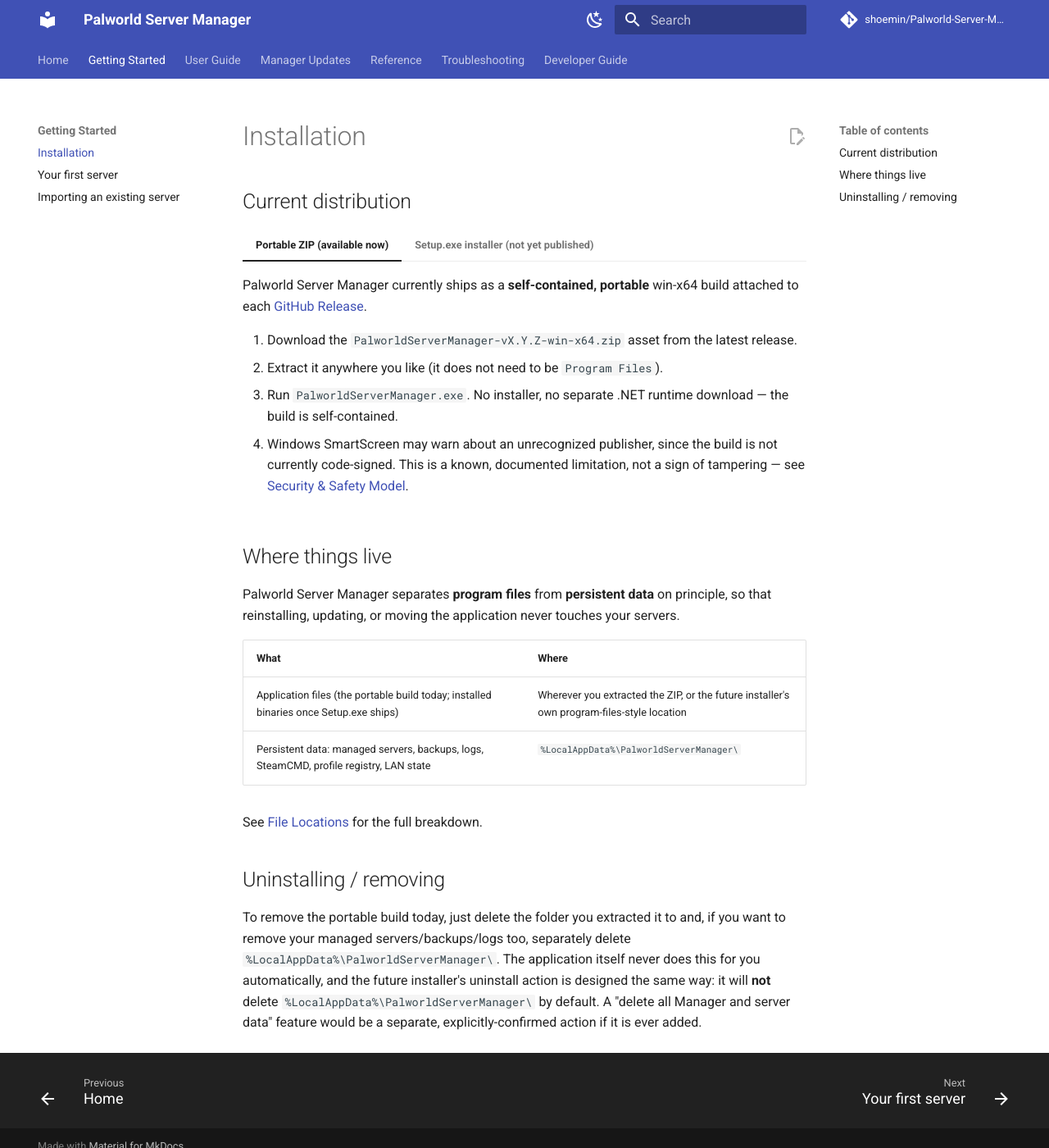
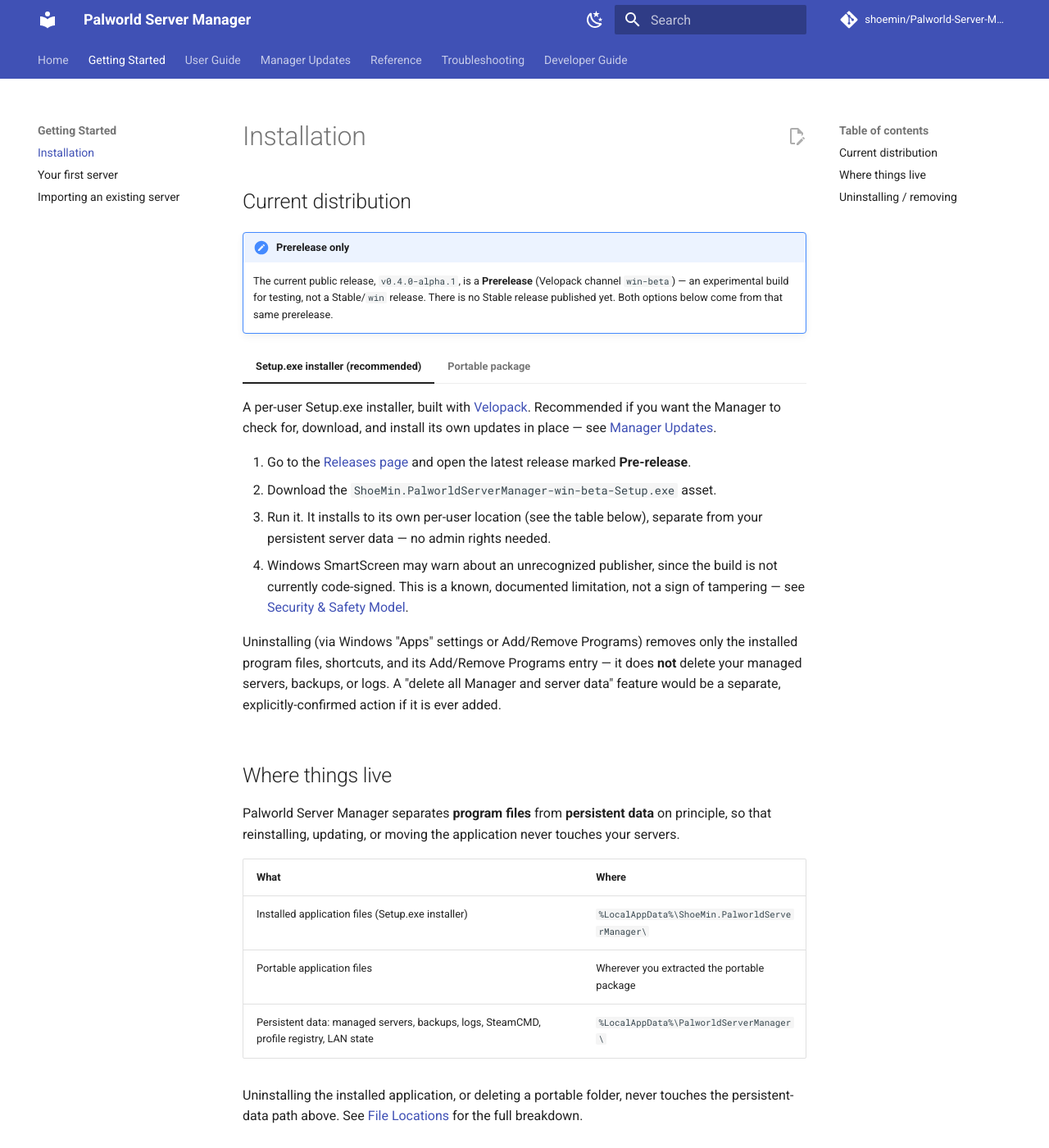
Before and after one commit to shoemin/Palworld-Server-Manager, an MkDocs documentation site: the page built from docs/getting-started/installation.md, in a window 1280 px wide and 1400 px high. Shown: the whole window at 82% size. Built offline with MkDocs 1.6.1 and Material for MkDocs 9.7.7, drawn with Linux system fonts in a browser that asks for light colours; comment, search, counter and statistics services are not loaded; some of the changed text lies outside the part shown.

Commit message:
Update user docs for published prerelease installer (#11)
Updates user-facing documentation after the first real public Velopack prerelease went live.

- documents v0.4.0-alpha.1 as a published experimental Prerelease / win-beta release;
- documents the real Setup.exe and Portable.zip distributions;
- explains that Installed mode supports in-app updating while Portable does not;
- preserves the distinction that no Stable / win release exists yet;
- records the alpha.1 installed-mode and real Palworld lifecycle field-test coverage without falsely claiming alpha.1 -> alpha.2 self-update validation is complete;
- corrects the linked file-location documentation to match the now-published installer;
- closes #10.

Review hardening:

@chatgpt-codex-connector[bot] identified that the initial documentation incorrectly described a Stable-channel check with no published win feed as a clean "up to date" result. Pinned Velopack 1.2.0 instead throws because no feed exists, and the Manager surfaces that as a failed update check. The docs were corrected accordingly.

@chatgpt-codex-connector[bot] also identified that docs/reference/file-locations.md still described Setup.exe as unreleased, creating a direct contradiction with the corrected Installation page. That linked page was corrected before merge.

The original four-page stale-release documentation finding was also found by @chatgpt-codex-connector[bot] during PR #9 review and tracked as issue #10.

Final Codex review of 4ef758179c reported no major issues.

Co-Authored-By: Claude Sonnet 5 <noreply@anthropic.com>

```diff
--- a/docs/getting-started/installation.md
+++ b/docs/getting-started/installation.md
@@ -2,20 +2,29 @@
 
 ## Current distribution
 
-=== "Portable ZIP (available now)"
+!!! note "Prerelease only"
+    The current public release, `v0.4.0-alpha.1`, is a **Prerelease** (Velopack channel `win-beta`) — an experimental build for testing, not a Stable/`win` release. There is no Stable release published yet. Both options below come from that same prerelease.
 
-    Palworld Server Manager currently ships as a **self-contained, portable** win-x64 build attached to each [GitHub Release](https://github.com/shoemin/Palworld-Server-Manager/releases).
+=== "Setup.exe installer (recommended)"
 
-    1. Download the `PalworldServerManager-vX.Y.Z-win-x64.zip` asset from the latest release.
-    2. Extract it anywhere you like (it does not need to be `Program Files`).
-    3. Run `PalworldServerManager.exe`. No installer, no separate .NET runtime download — the build is self-contained.
+    A per-user Setup.exe installer, built with [Velopack](https://velopack.io). Recommended if you want the Manager to check for, download, and install its own updates in place — see [Manager Updates](../manager-updates/index.md).
+
+    1. Go to the [Releases page](https://github.com/shoemin/Palworld-Server-Manager/releases) and open the latest release marked **Pre-release**.
+    2. Download the `ShoeMin.PalworldServerManager-win-beta-Setup.exe` asset.
+    3. Run it. It installs to its own per-user location (see the table below), separate from your persistent server data — no admin rights needed.
     4. Windows SmartScreen may warn about an unrecognized publisher, since the build is not currently code-signed. This is a known, documented limitation, not a sign of tampering — see [Security & Safety Model](../reference/security-model.md).
 
-=== "Setup.exe installer (not yet published)"
+    Uninstalling (via Windows "Apps" settings or Add/Remove Programs) removes only the installed program files, shortcuts, and its Add/Remove Programs entry — it does **not** delete your managed servers, backups, or logs. A "delete all Manager and server data" feature would be a separate, explicitly-confirmed action if it is ever added.
 
-    A per-user Setup.exe installer, built with [Velopack](https://velopack.io), is implemented and has been verified with a real local install/uninstall cycle: it installs to its own `%LocalAppData%\ShoeMin.PalworldServerManager\` location, separate from the persistent data directory below, and uninstalling removes only that program-files-style directory, shortcuts, and its Add/Remove Programs entry — never your servers, backups, or logs.
+=== "Portable package"
 
-    The GitHub Actions release pipeline that builds and publishes it is also implemented and locally verified, but **no release has been published through it yet** — check the [Releases page](https://github.com/shoemin/Palworld-Server-Manager/releases) for the current state. Once a `Setup.exe` is published, download and run it like any other Windows installer; **Check for Updates** (Help menu) will then be able to find subsequent releases on the matching [update channel](../manager-updates/update-channels.md). This page will be updated once that first release exists.
+    A self-contained, portable win-x64 build with no installer and no separate .NET runtime download. Use this if you'd rather run the Manager from a folder of your choice without installing anything — but note that Portable mode **cannot self-update**; you'll need to manually download each new version.
+
+    1. Go to the [Releases page](https://github.com/shoemin/Palworld-Server-Manager/releases) and open the latest release marked **Pre-release**.
+    2. Download the `ShoeMin.PalworldServerManager-win-beta-Portable.zip` asset.
+    3. Extract it anywhere you like (it does not need to be `Program Files`).
+    4. Run `PalworldServerManager.exe` from the extracted folder.
+    5. Windows SmartScreen may warn about an unrecognized publisher, since the build is not currently code-signed. This is a known, documented limitation, not a sign of tampering — see [Security & Safety Model](../reference/security-model.md).
 
 ## Where things live
 
@@ -23,11 +32,16 @@ Palworld Server Manager separates **program files** from **persistent data** on
 
 | What | Where |
 |---|---|
-| Application files (the portable build today; installed binaries once Setup.exe ships) | Wherever you extracted the ZIP, or the future installer's own program-files-style location |
+| Installed application files (Setup.exe installer) | `%LocalAppData%\ShoeMin.PalworldServerManager\` |
+| Portable application files | Wherever you extracted the portable package |
 | Persistent data: managed servers, backups, logs, SteamCMD, profile registry, LAN state | `%LocalAppData%\PalworldServerManager\` |
 
-See [File Locations](../reference/file-locations.md) for the full breakdown.
+Uninstalling the installed application, or deleting a portable folder, never touches the persistent-data path above. See [File Locations](../reference/file-locations.md) for the full breakdown.
 
 ## Uninstalling / removing
 
-To remove the portable build today, just delete the folder you extracted it to and, if you want to remove your managed servers/backups/logs too, separately delete `%LocalAppData%\PalworldServerManager\`. The application itself never does this for you automatically, and the future installer's uninstall action is designed the same way: it will **not** delete `%LocalAppData%\PalworldServerManager\` by default. A "delete all Manager and server data" feature would be a separate, explicitly-confirmed action if it is ever added.
+**Installed (Setup.exe):** uninstall like any other Windows application (Windows "Apps" settings or Add/Remove Programs). This removes the program files, shortcuts, and Add/Remove Programs entry only — it does **not** touch `%LocalAppData%\PalworldServerManager\`.
+
+**Portable:** just delete the folder you extracted it to.
+
+Either way, if you also want to remove your managed servers/backups/logs, separately delete `%LocalAppData%\PalworldServerManager\` — the application never does this for you automatically. A "delete all Manager and server data" feature would be a separate, explicitly-confirmed action if it is ever added.
--- a/docs/manager-updates/index.md
+++ b/docs/manager-updates/index.md
@@ -1,7 +1,7 @@
 # Manager Updates
 
-!!! warning "Development status: implemented, not yet field-tested against a real release"
-    Palworld Server Manager can **check for**, **download**, and **install** its own updates from a genuine Setup.exe install, using [Velopack](https://velopack.io) — including restarting itself while a Palworld server keeps running. The GitHub Actions release pipeline that packages and publishes both the `win` (Stable) and `win-beta` (Prerelease) channels is also implemented and locally verified end-to-end. What's still missing is an actual published release: **no Setup.exe has been published yet**, so the real "old Manager → new Manager, real Palworld server never interrupted" scenario has not been field-tested against a real update. Nothing on this page is available to current portable-ZIP users.
+!!! warning "Field status: installed-mode baseline verified; live self-update still pending"
+    Palworld Server Manager can **check for**, **download**, and **install** its own updates from a genuine Setup.exe install, using [Velopack](https://velopack.io) — including restarting itself while a Palworld server keeps running. `v0.4.0-alpha.1` is a real published Prerelease (`win-beta` channel) with a working Setup.exe, and a real installed-mode field test against that public build has verified: installation, Installed execution mode, persistent profile/data preservation across install, correct Prerelease/`win-beta` channel selection, update checks against the live public feed, real Palworld start/monitoring, Manager restart while Palworld keeps running with correct process reattachment, graceful REST save/shutdown, and detection of an externally terminated/crashed Palworld process. **What's still pending** is the actual release-to-release scenario — checking, downloading, and installing a real update from a running `v0.4.0-alpha.1` to a newer published release while a real Palworld server stays running throughout — which requires a second published release and hasn't happened yet. Nothing on this page is available to Portable-mode users; see [Installation](../getting-started/installation.md).
 
 ## What exists today
 
@@ -22,8 +22,8 @@ Whether updating is possible at all depends on how this copy of the Manager is r
 | Mode | Meaning | Can check/download/install? |
 |---|---|---|
 | **Installed** | Installed via a genuine Velopack Setup.exe | Yes |
-| **Portable** | A Velopack-managed portable package (not yet published) | No — would overwrite its own running executable |
-| **Development** | A developer build (`bin\Debug`, `bin\Release`) or the current plain portable ZIP release | No |
+| **Portable** | The published portable package, run directly from an extracted folder | No — would overwrite its own running executable; download a newer portable package manually instead |
+| **Development** | A developer build (`bin\Debug`, `bin\Release`) | No |
 
 Portable and Development copies show a plain-language explanation in the Updates window instead of a working Check button, and point to the GitHub Releases page for a manual download.
 
--- a/docs/manager-updates/update-channels.md
+++ b/docs/manager-updates/update-channels.md
@@ -13,8 +13,8 @@ Each channel maps to a distinct Velopack release channel packaged and published
 
 The very first time the Manager runs with no saved channel preference, it defaults to whichever channel **the installed package itself was actually built for** — installing a `v0.4.0-alpha.1` build (packaged for `win-beta`) starts you on Prerelease, not Stable, so you naturally keep receiving subsequent alpha/beta updates without having to find and flip a setting first. Once you ever explicitly choose a channel in the Updates window, that choice is remembered and always wins from then on, regardless of which package you originally installed.
 
-!!! note "No release published through this pipeline yet"
-    Packaging both channels is implemented and locally verified, but no release has actually been published yet — see [Manager Updates](index.md). Selecting either channel today will simply find no available update until a matching release exists.
+!!! note "Current release state"
+    `v0.4.0-alpha.1` was the first published release through this pipeline — a Prerelease on the `win-beta` channel. There is no Stable/`win` release published yet. If you're running `v0.4.0-alpha.1` (or any prerelease) and switch to the Stable channel, **Check for Updates** currently reports an error rather than a clean "up to date" result — with zero releases published on a channel, there's no release feed at all for the Manager to query, and that's surfaced the same way a network/GitHub failure would be (see [Checking for updates](checking-for-updates.md)). That error is expected given the current release state (no Stable release exists yet), not a sign anything is actually broken. See [Manager Updates](index.md) for what's field-tested so far.
 
 ## Switching channels
 
--- a/docs/troubleshooting/index.md
+++ b/docs/troubleshooting/index.md
@@ -34,9 +34,11 @@
 
 ## Manager updates
 
-**Check for Updates is grayed out / says self-update is disabled.** Update checking only works from a genuine Setup.exe install. A developer build or the current portable ZIP will say so explicitly instead of pretending to check — see [Manager Updates](../manager-updates/index.md#execution-modes).
+**Check for Updates is grayed out / says self-update is disabled.** Update checking only works from a genuine Setup.exe install. A developer build or a Portable-mode copy will say so explicitly instead of pretending to check — see [Manager Updates](../manager-updates/index.md#execution-modes).
 
-**Check for Updates says it's up to date, but I expected a newer version.** There is no published Setup.exe release yet, and the Prerelease channel has no published builds either — see [Update channels](../manager-updates/update-channels.md). "Up to date" and "nothing found" currently look the same because nothing has been published.
+**Check for Updates says it's up to date, but I expected a newer version.** A few things to check: confirm the [execution mode](../manager-updates/index.md#execution-modes) is actually **Installed**, not Portable or Development (those can't check at all). Confirm which [channel](../manager-updates/update-channels.md) is selected — **Prerelease** maps to the `win-beta` Velopack channel, **Stable** maps to `win`. Prerelease releases exist today, so a genuine "up to date" result there means exactly that. Stable currently has no published release at all, so checking on Stable shows an error rather than "up to date" — see [Current release state](../manager-updates/update-channels.md), that's expected given today's release state. The Manager also never offers the version you're currently running as an "update," and it never automatically offers to downgrade to an older version on either channel — see [No automatic downgrade](../manager-updates/update-channels.md#no-automatic-downgrade).
+
+**Check for Updates on the Stable channel shows an error.** Expected right now — there is no Stable/`win` release published yet, so there's no release feed to query at all, and that's reported the same way a network/GitHub failure would be. See [Current release state](../manager-updates/update-channels.md). If you're testing this build, switch to the Prerelease channel instead.
 
 **A check fails with a network/GitHub error.** Update checks are anonymous public requests to GitHub; a failure here doesn't affect anything else in the Manager, and you can retry immediately with no cooldown.
 
```
Also changed, not shown: docs/reference/file-locations.md (+1 -1 lines).
